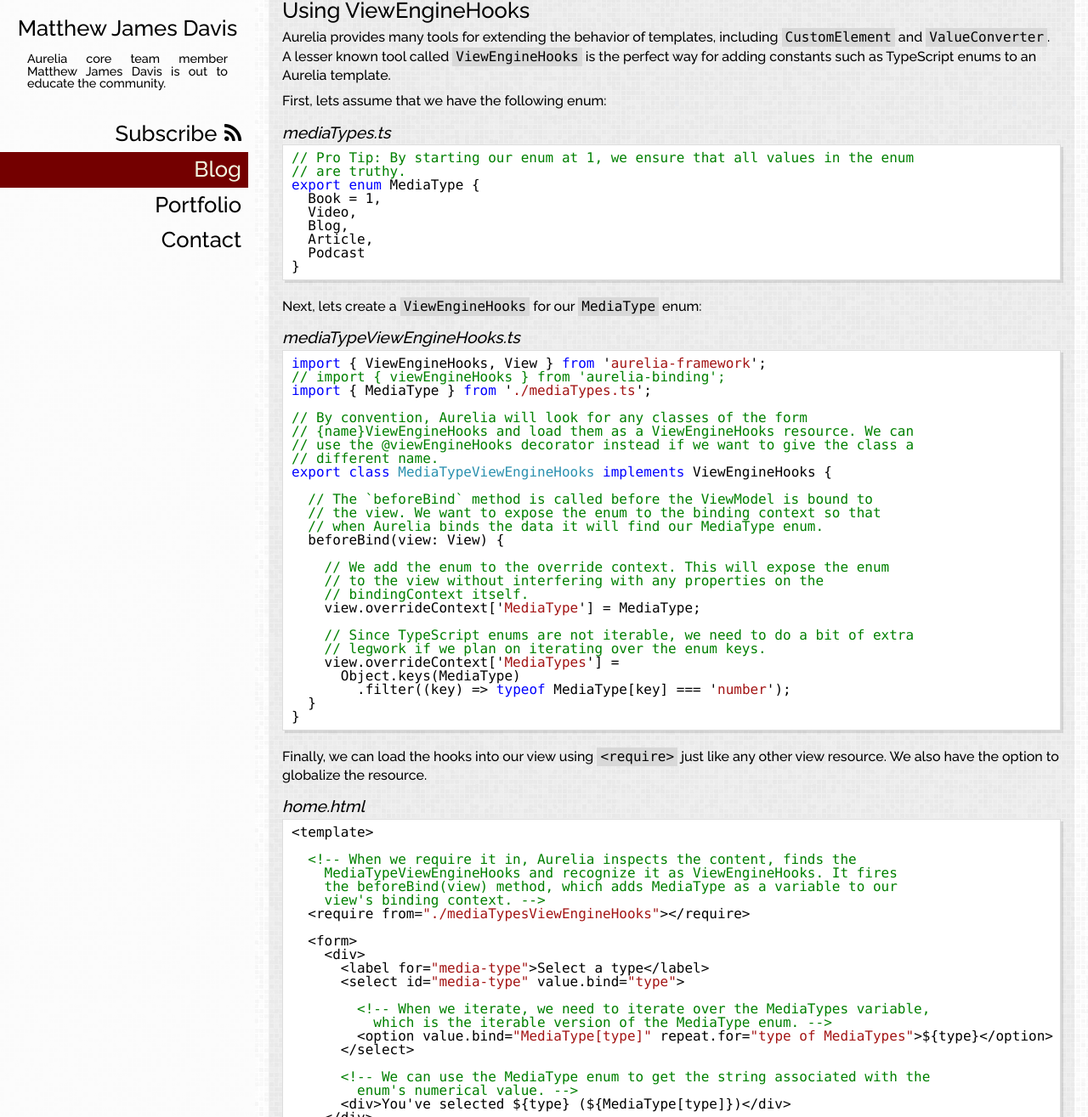
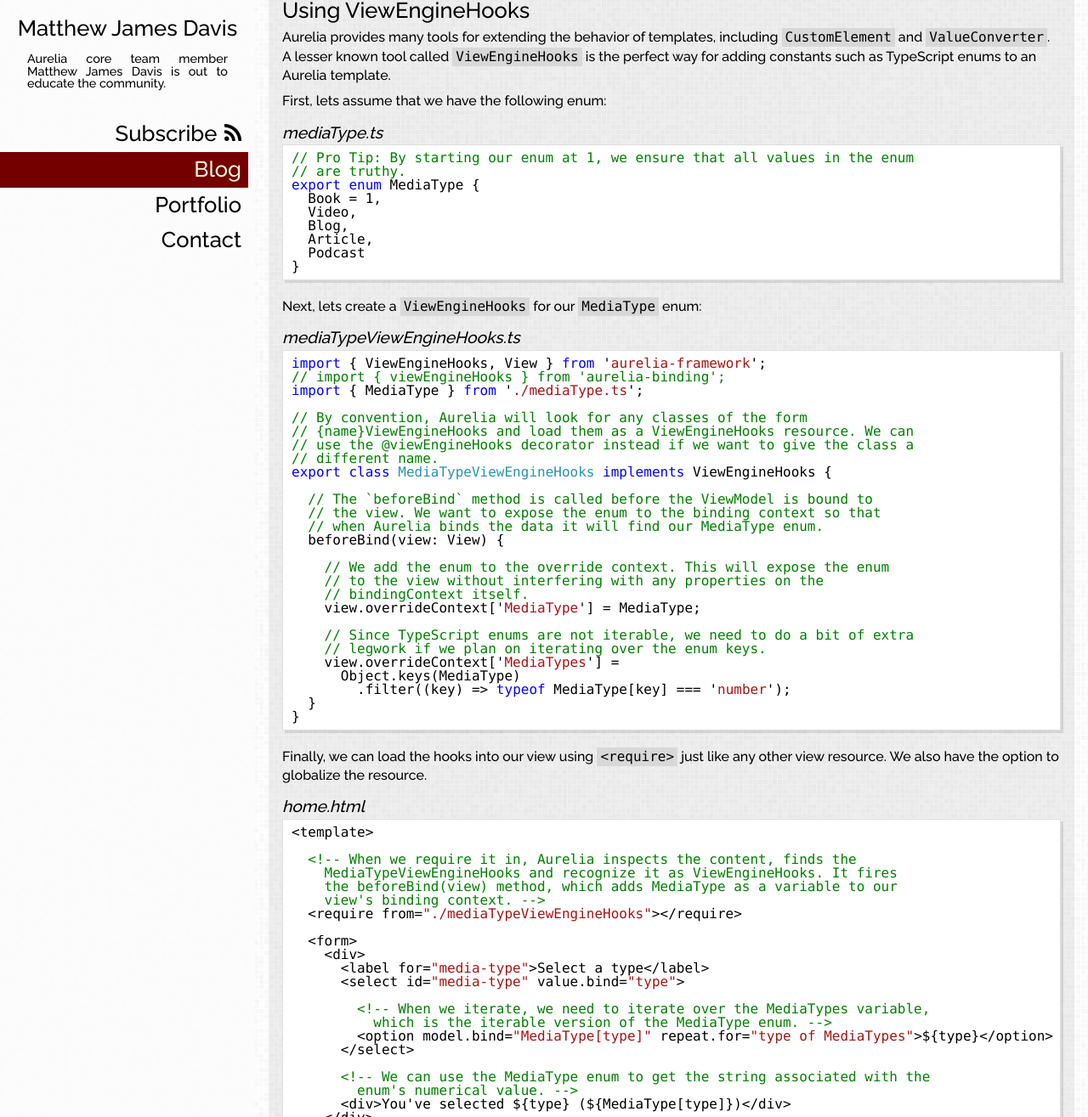
Before and after one commit to davismj/davismj.github.io, a Jekyll site: the page built from _posts/2017-5-7-template-constants.md, in a window 1280 px wide. Shown: the part 187-1502 px from the top of the page at 85% size. Built offline with Jekyll 4.4.1, drawn with Linux system fonts in a browser that asks for light colours; nearby versions of some CDN libraries; comment, search, counter and statistics services are not loaded.

Commit message:
Fix: Correct typo

````diff
--- a/_posts/2017-5-7-template-constants.md
+++ b/_posts/2017-5-7-template-constants.md
@@ -19,7 +19,7 @@ Aurelia provides many tools for extending the behavior of templates, including `
 
 First, lets assume that we have the following enum:
 
-#### mediaTypes.ts
+#### mediaType.ts
 
 ```javascript
 // Pro Tip: By starting our enum at 1, we ensure that all values in the enum
@@ -40,7 +40,7 @@ Next, lets create a `ViewEngineHooks` for our `MediaType` enum:
 ```javascript
 import { ViewEngineHooks, View } from 'aurelia-framework';
 // import { viewEngineHooks } from 'aurelia-binding';
-import { MediaType } from './mediaTypes.ts';
+import { MediaType } from './mediaType.ts';
 
 // By convention, Aurelia will look for any classes of the form
 // {name}ViewEngineHooks and load them as a ViewEngineHooks resource. We can
@@ -78,7 +78,7 @@ Finally, we can load the hooks into our view using `<require>` just like any oth
     MediaTypeViewEngineHooks and recognize it as ViewEngineHooks. It fires
     the beforeBind(view) method, which adds MediaType as a variable to our
     view's binding context. -->
-  <require from="./mediaTypesViewEngineHooks"></require>
+  <require from="./mediaTypeViewEngineHooks"></require>
 
   <form>
     <div>
@@ -87,7 +87,7 @@ Finally, we can load the hooks into our view using `<require>` just like any oth
 
         <!-- When we iterate, we need to iterate over the MediaTypes variable,
           which is the iterable version of the MediaType enum. -->
-        <option value.bind="MediaType[type]" repeat.for="type of MediaTypes">${type}</option>
+        <option model.bind="MediaType[type]" repeat.for="type of MediaTypes">${type}</option>
       </select>
 
       <!-- We can use the MediaType enum to get the string associated with the
````
